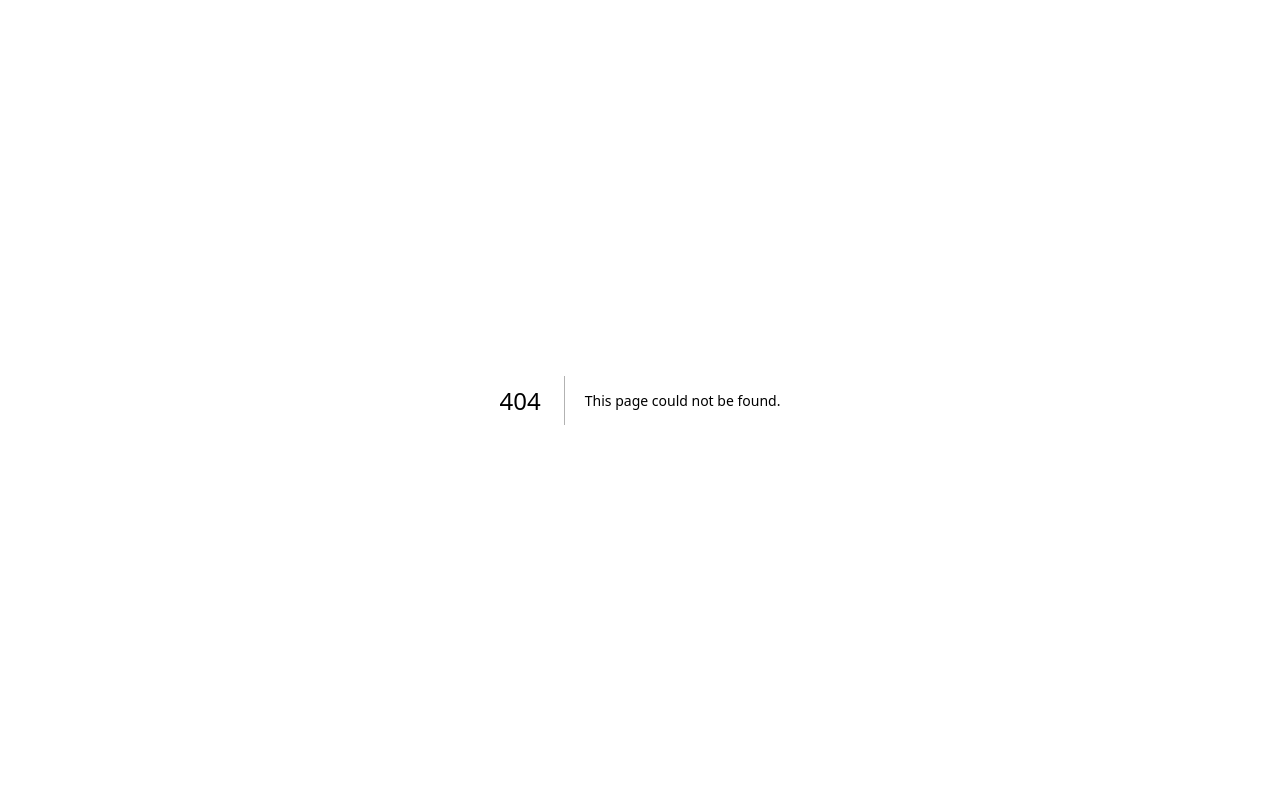
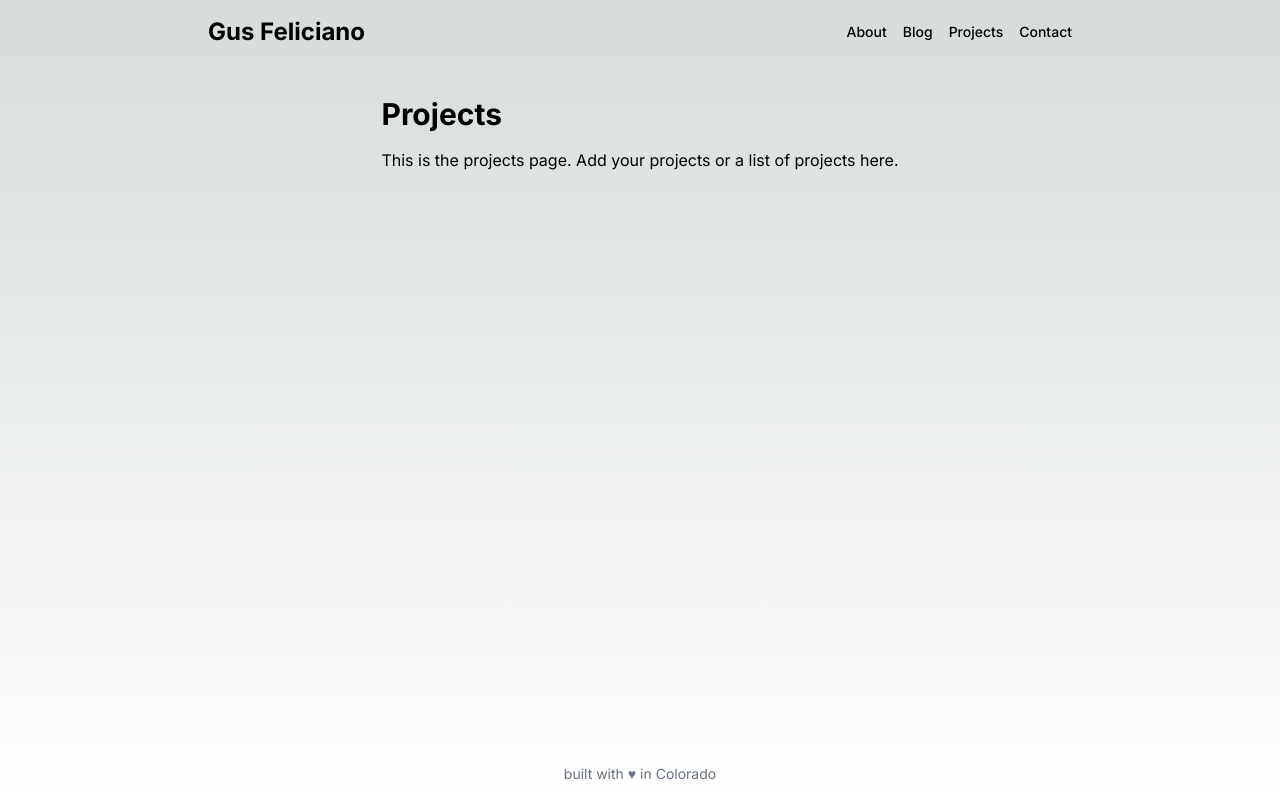
Before and after one commit to gusfeliciano/gusfeliciano-website, a Next.js app: page /projects in a window 1280 px wide. Before the commit this address had no page. Built offline with nearby package versions, Linux system fonts and the light colour scheme.

Commit message:
Added navbar with pages and footer. Added placeholder content until design is finished.

```diff
--- /dev/null
+++ b/src/app/about/page.tsx
@@ -0,0 +1,15 @@
+import Navbar from '../../components/Navbar'
+import Footer from '../../components/Footer'
+
+export default function About() {
+  return (
+    <div className="min-h-screen flex flex-col">
+      <Navbar />
+      <main className="flex-grow max-w-4xl mx-auto px-4 py-8">
+        <h1 className="text-3xl font-bold mb-4">About Me</h1>
+        <p>This is the about page. Add your content here.</p>
+      </main>
+      <Footer />
+    </div>
+  )
+}
--- /dev/null
+++ b/src/app/blog/page.tsx
@@ -0,0 +1,15 @@
+import Navbar from '../../components/Navbar'
+import Footer from '../../components/Footer'
+
+  export default function Blog() {
+    return (
+      <div className="min-h-screen flex flex-col">
+        <Navbar />
+        <main className="flex-grow max-w-4xl mx-auto px-4 py-8">
+            <h1 className="text-3xl font-bold mb-4">Blog</h1>
+            <p>This is the blog page. Add your blog posts or a list of posts here.</p>
+        </main>
+        <Footer />
+      </div>
+    )
+  }
--- /dev/null
+++ b/src/app/contact/page.tsx
@@ -0,0 +1,15 @@
+import Navbar from '../../components/Navbar'
+import Footer from '../../components/Footer'
+
+  export default function Contact() {
+    return (
+      <div className="min-h-screen flex flex-col">
+        <Navbar />
+        <main className="flex-grow max-w-4xl mx-auto px-4 py-8">
+        <h1 className="text-3xl font-bold mb-4">Contact</h1>
+        <p>This is the contact page. Add your contact information or a contact form here.</p>
+        </main>
+        <Footer />
+      </div>
+    )
+  }
--- a/src/app/layout.tsx
+++ b/src/app/layout.tsx
@@ -1,22 +1,23 @@
-import type { Metadata } from "next";
-import { Inter } from "next/font/google";
-import "./globals.css";
+import './globals.css'
+import { Inter } from 'next/font/google'
 
-const inter = Inter({ subsets: ["latin"] });
+const inter = Inter({ subsets: ['latin'] })
 
-export const metadata: Metadata = {
-  title: "Create Next App",
-  description: "Generated by create next app",
-};
+export const metadata = {
+  title: 'Gus Feliciano',
+  description: 'Personal website of Gus Feliciano',
+}
 
 export default function RootLayout({
   children,
-}: Readonly<{
-  children: React.ReactNode;
-}>) {
+}: {
+  children: React.ReactNode
+}) {
   return (
-    <html lang="en">
-      <body className={inter.className}>{children}</body>
+    <html lang="en" className="h-full">
+      <body className={`${inter.className} flex flex-col min-h-screen`}>
+        {children}
+      </body>
     </html>
-  );
+  )
 }
--- a/src/app/page.tsx
+++ b/src/app/page.tsx
@@ -1,113 +1,33 @@
-import Image from "next/image";
+import Image from 'next/image'
+import Navbar from '../components/Navbar'
+import Footer from '../components/Footer'
 
 export default function Home() {
   return (
-    <main className="flex min-h-screen flex-col items-center justify-between p-24">
-      <div className="z-10 w-full max-w-5xl items-center justify-between font-mono text-sm lg:flex">
-        <p className="fixed left-0 top-0 flex w-full justify-center border-b border-gray-300 bg-gradient-to-b from-zinc-200 pb-6 pt-8 backdrop-blur-2xl dark:border-neutral-800 dark:bg-zinc-800/30 dark:from-inherit lg:static lg:w-auto  lg:rounded-xl lg:border lg:bg-gray-200 lg:p-4 lg:dark:bg-zinc-800/30">
-          Get started by editing&nbsp;
-          <code className="font-mono font-bold">src/app/page.tsx</code>
-        </p>
-        <div className="fixed bottom-0 left-0 flex h-48 w-full items-end justify-center bg-gradient-to-t from-white via-white dark:from-black dark:via-black lg:static lg:size-auto lg:bg-none">
-          <a
-            className="pointer-events-none flex place-items-center gap-2 p-8 lg:pointer-events-auto lg:p-0"
-            href="https://vercel.com?utm_source=create-next-app&utm_medium=appdir-template&utm_campaign=create-next-app"
-            target="_blank"
-            rel="noopener noreferrer"
-          >
-            By{" "}
+    <div className="min-h-screen flex flex-col">
+      <Navbar />
+      <main className="flex-grow flex items-start justify-center p-8 mt-16">
+        <div className="max-w-4xl w-full flex flex-col md:flex-row items-center gap-8">
+          <div className="w-full md:w-1/2">
             <Image
-              src="/vercel.svg"
-              alt="Vercel Logo"
-              className="dark:invert"
-              width={100}
-              height={24}
-              priority
+              src="/gf-profile.png"
+              alt="Gus Feliciano"
+              width={400}
+              height={400}
+              className="rounded-full"
             />
-          </a>
+          </div>
+          <div className="w-full md:w-1/2 text-center md:text-left">
+            <h1 className="text-4xl font-bold mb-4">
+              Hello, I'm Gus Feliciano
+            </h1>
+            <p className="text-xl">
+              I'm a web developer passionate about creating amazing digital experiences.
+            </p>
+          </div>
         </div>
-      </div>
-
-      <div className="relative z-[-1] flex place-items-center before:absolute before:h-[300px] before:w-full before:-translate-x-1/2 before:rounded-full before:bg-gradient-radial before:from-white before:to-transparent before:blur-2xl before:content-[''] after:absolute after:-z-20 after:h-[180px] after:w-full after:translate-x-1/3 after:bg-gradient-conic after:from-sky-200 after:via-blue-200 after:blur-2xl after:content-[''] before:dark:bg-gradient-to-br before:dark:from-transparent before:dark:to-blue-700 before:dark:opacity-10 after:dark:from-sky-900 after:dark:via-[#0141ff] after:dark:opacity-40 sm:before:w-[480px] sm:after:w-[240px] before:lg:h-[360px]">
-        <Image
-          className="relative dark:drop-shadow-[0_0_0.3rem_#ffffff70] dark:invert"
-          src="/next.svg"
-          alt="Next.js Logo"
-          width={180}
-          height={37}
-          priority
-        />
-      </div>
-
-      <div className="mb-32 grid text-center lg:mb-0 lg:w-full lg:max-w-5xl lg:grid-cols-4 lg:text-left">
-        <a
-          href="https://nextjs.org/docs?utm_source=create-next-app&utm_medium=appdir-template&utm_campaign=create-next-app"
-          className="group rounded-lg border border-transparent px-5 py-4 transition-colors hover:border-gray-300 hover:bg-gray-100 hover:dark:border-neutral-700 hover:dark:bg-neutral-800/30"
-          target="_blank"
-          rel="noopener noreferrer"
-        >
-          <h2 className="mb-3 text-2xl font-semibold">
-            Docs{" "}
-            <span className="inline-block transition-transform group-hover:translate-x-1 motion-reduce:transform-none">
-              -&gt;
-            </span>
-          </h2>
-          <p className="m-0 max-w-[30ch] text-sm opacity-50">
-            Find in-depth information about Next.js features and API.
-          </p>
-        </a>
-
-        <a
-          href="https://nextjs.org/learn?utm_source=create-next-app&utm_medium=appdir-template-tw&utm_campaign=create-next-app"
-          className="group rounded-lg border border-transparent px-5 py-4 transition-colors hover:border-gray-300 hover:bg-gray-100 hover:dark:border-neutral-700 hover:dark:bg-neutral-800/30"
-          target="_blank"
-          rel="noopener noreferrer"
-        >
-          <h2 className="mb-3 text-2xl font-semibold">
-            Learn{" "}
-            <span className="inline-block transition-transform group-hover:translate-x-1 motion-reduce:transform-none">
-              -&gt;
-            </span>
-          </h2>
-          <p className="m-0 max-w-[30ch] text-sm opacity-50">
-            Learn about Next.js in an interactive course with&nbsp;quizzes!
-          </p>
-        </a>
-
-        <a
-          href="https://vercel.com/templates?framework=next.js&utm_source=create-next-app&utm_medium=appdir-template&utm_campaign=create-next-app"
-          className="group rounded-lg border border-transparent px-5 py-4 transition-colors hover:border-gray-300 hover:bg-gray-100 hover:dark:border-neutral-700 hover:dark:bg-neutral-800/30"
-          target="_blank"
-          rel="noopener noreferrer"
-        >
-          <h2 className="mb-3 text-2xl font-semibold">
-            Templates{" "}
-            <span className="inline-block transition-transform group-hover:translate-x-1 motion-reduce:transform-none">
-              -&gt;
-            </span>
-          </h2>
-          <p className="m-0 max-w-[30ch] text-sm opacity-50">
-            Explore starter templates for Next.js.
-          </p>
-        </a>
-
-        <a
-          href="https://vercel.com/new?utm_source=create-next-app&utm_medium=appdir-template&utm_campaign=create-next-app"
-          className="group rounded-lg border border-transparent px-5 py-4 transition-colors hover:border-gray-300 hover:bg-gray-100 hover:dark:border-neutral-700 hover:dark:bg-neutral-800/30"
-          target="_blank"
-          rel="noopener noreferrer"
-        >
-          <h2 className="mb-3 text-2xl font-semibold">
-            Deploy{" "}
-            <span className="inline-block transition-transform group-hover:translate-x-1 motion-reduce:transform-none">
-              -&gt;
-            </span>
-          </h2>
-          <p className="m-0 max-w-[30ch] text-balance text-sm opacity-50">
-            Instantly deploy your Next.js site to a shareable URL with Vercel.
-          </p>
-        </a>
-      </div>
-    </main>
-  );
+      </main>
+      <Footer />
+    </div>
+  )
 }
--- /dev/null
+++ b/src/app/projects/page.tsx
@@ -0,0 +1,15 @@
+import Navbar from '../../components/Navbar'
+import Footer from '../../components/Footer'
+
+  export default function Projects() {
+    return (
+      <div className="min-h-screen flex flex-col">
+        <Navbar />
+        <main className="flex-grow max-w-4xl mx-auto px-4 py-8">
+        <h1 className="text-3xl font-bold mb-4">Projects</h1>
+        <p>This is the projects page. Add your projects or a list of projects here.</p>
+        </main>
+        <Footer />
+      </div>
+    )
+  }
--- /dev/null
+++ b/src/components/Footer.tsx
@@ -0,0 +1,7 @@
+export default function Footer() {
+  return (
+    <footer className="w-full py-4 text-center text-sm text-gray-500 mt-auto">
+      <p>built with ♥ in Colorado</p>
+    </footer>
+  )
+}
--- /dev/null
+++ b/src/components/Navbar.tsx
@@ -0,0 +1,29 @@
+import Link from 'next/link'
+
+export default function Navbar() {
+  return (
+    <nav className="w-full">
+      <div className="max-w-4xl mx-auto px-4">
+        <div className="flex justify-between h-16 items-center">
+          <Link href="/" className="text-2xl font-bold">
+            Gus Feliciano
+          </Link>
+          <div className="flex space-x-4">
+            <Link href="/about" className="text-sm font-medium hover:text-gray-900">
+              About
+            </Link>
+            <Link href="/blog" className="text-sm font-medium hover:text-gray-900">
+              Blog
+            </Link>
+            <Link href="/projects" className="text-sm font-medium hover:text-gray-900">
+              Projects
+            </Link>
+            <Link href="/contact" className="text-sm font-medium hover:text-gray-900">
+              Contact
+            </Link>
+          </div>
+        </div>
+      </div>
+    </nav>
+  )
+}
--- a/tailwind.config.ts
+++ b/tailwind.config.ts
@@ -1,20 +1,18 @@
-import type { Config } from "tailwindcss";
-
-const config: Config = {
+/** @type {import('tailwindcss').Config} */
+module.exports = {
   content: [
-    "./src/pages/**/*.{js,ts,jsx,tsx,mdx}",
-    "./src/components/**/*.{js,ts,jsx,tsx,mdx}",
-    "./src/app/**/*.{js,ts,jsx,tsx,mdx}",
+    './src/pages/**/*.{js,ts,jsx,tsx,mdx}',
+    './src/components/**/*.{js,ts,jsx,tsx,mdx}',
+    './src/app/**/*.{js,ts,jsx,tsx,mdx}',
   ],
   theme: {
     extend: {
-      backgroundImage: {
-        "gradient-radial": "radial-gradient(var(--tw-gradient-stops))",
-        "gradient-conic":
-          "conic-gradient(from 180deg at 50% 50%, var(--tw-gradient-stops))",
+      colors: {
+        'primary': '#1a202c',
+        'secondary': '#2d3748',
+        'accent': '#4fd1c5',
       },
     },
   },
   plugins: [],
-};
-export default config;
+}
```
Also changed, not shown: public/gf-profile.png (added).
